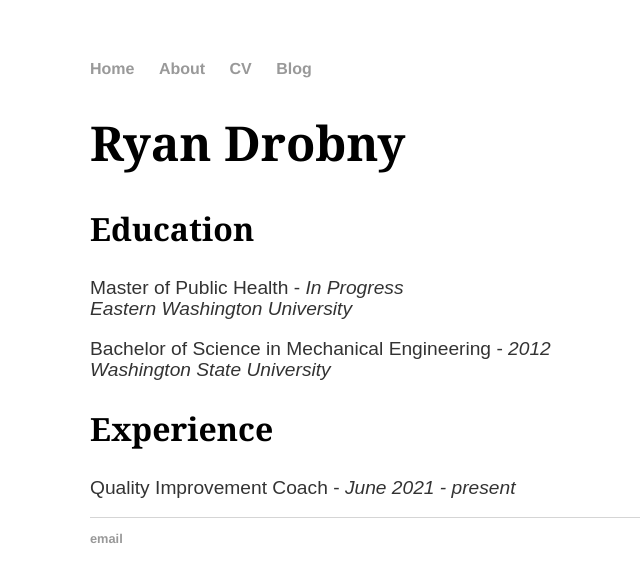
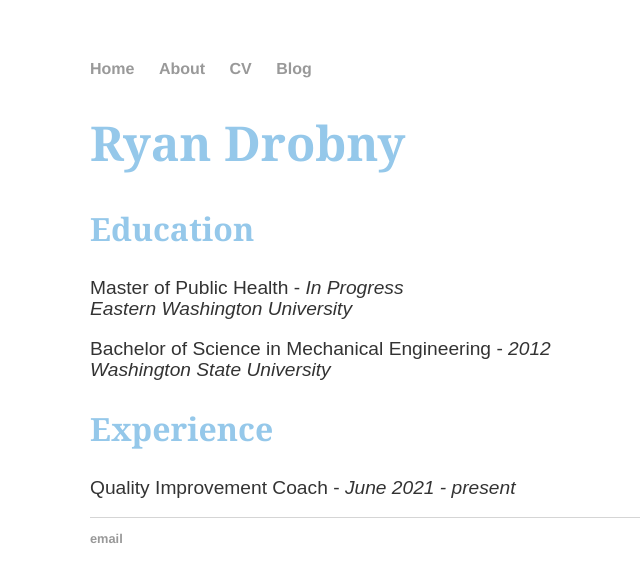
Before and after one commit to rjd712/rjd712.github.io, a Jekyll site: the page built from cv/index.html, in a window 1280 px wide. Shown: the top 582 px of the page, without its empty margins (102-742 px from the left). Built offline with Jekyll 4.4.1, drawn with Linux system fonts in a browser that asks for light colours.

Commit message:
Update main.css

```diff
--- a/css/main.css
+++ b/css/main.css
@@ -22,10 +22,12 @@
 h1 {
     font-size: 3em;
     font-family:'Georgia', 'Arial', 'Sans-Serif';
+    color: #95C8EA;
 }
 h2 {
     font-size: 2em;
     font-family:'Georgia', 'Arial', 'Sans-Serif';
+    color: #95C8EA;
 }
 p {
     font-size: 1.2em;
```
